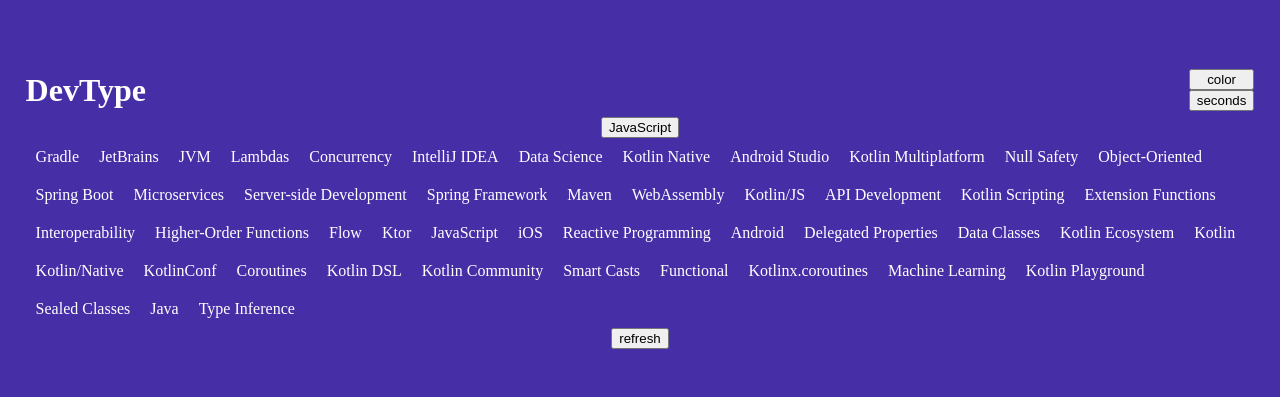
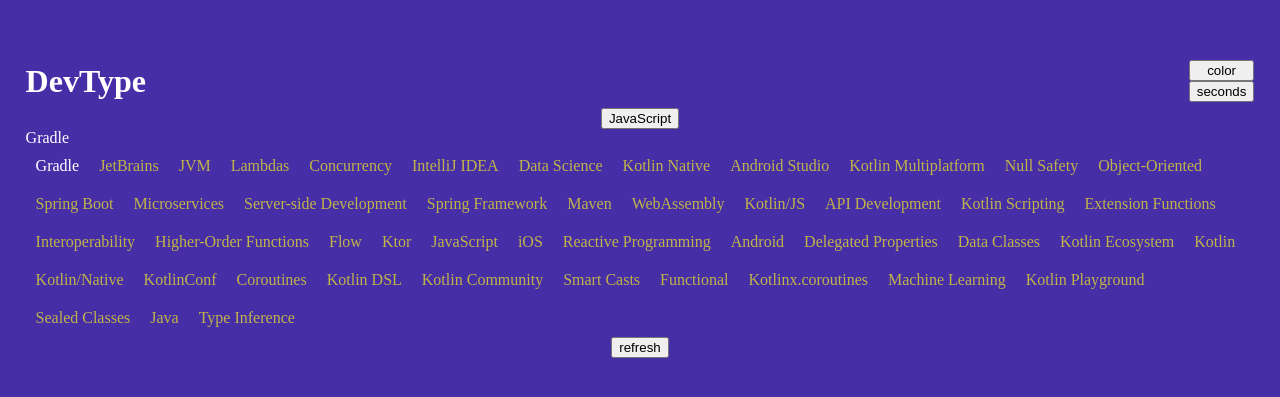
Before and after one commit to SouzaBernardo/dev-type-app, a React (Vite) app: page / in a window 1280 px wide. Shown: the part 191-588 px from the top of the page. Built offline with nearby package versions, Linux system fonts and the light colour scheme.

Commit message:
next word with space

```diff
--- a/src/components/words/style.css
+++ b/src/components/words/style.css
@@ -3,9 +3,14 @@
     align-items: center;
     flex-wrap: wrap;
     padding: 0;
+    color: #c0b449;
     & .word {
         text-decoration: none;
         list-style: none;
         margin: 10px;
     }
 }
+
+.current-true {
+    color: var(--primary-color-word);
+}
--- a/src/components/words/words.components.jsx
+++ b/src/components/words/words.components.jsx
@@ -10,7 +10,7 @@ export function Words({ language }) {
 
     useEffect(() => {
         function handleKeyDown({key}) {
-            if (key === ' ') console.log("next word? yes update current word, or else check error" + key)
+            if (key === ' ') nextWord()
             else console.log("oi" + key)
         }
 
@@ -21,12 +21,25 @@ export function Words({ language }) {
         }
     }, [current])
 
+    function nextWord() {
+        if (current + 1 < words.length) {
+            const next = words[current + 1]
+            setCurrent(current + 1)
+            setCurrentWord(next)
+        }
+    }
+
+    function isCurrentWord(word) {
+        return word.toLowerCase() === currentWord.toLowerCase()
+    }
+
     return (
         <section>
+            {currentWord}
             <ul className="words">
             {
                 words.map((word, index) =>
-                    <li key={index} className="word">
+                    <li key={index} className={`word current-${isCurrentWord(word)}`}>
                         {word}
                     </li>
                 )
```
